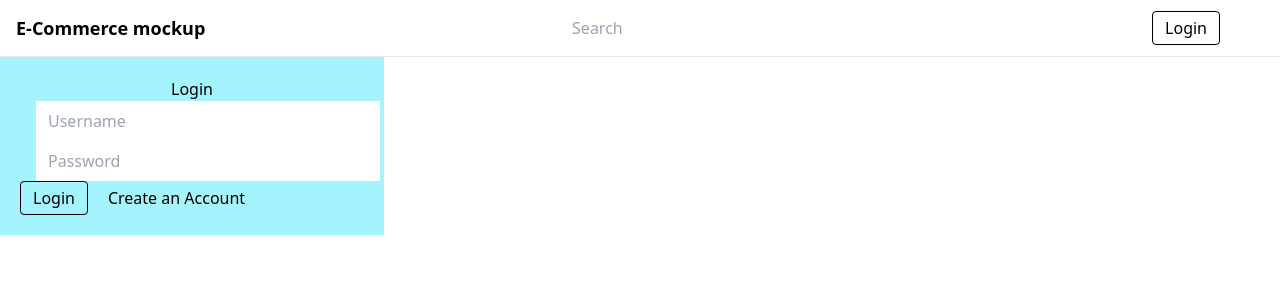
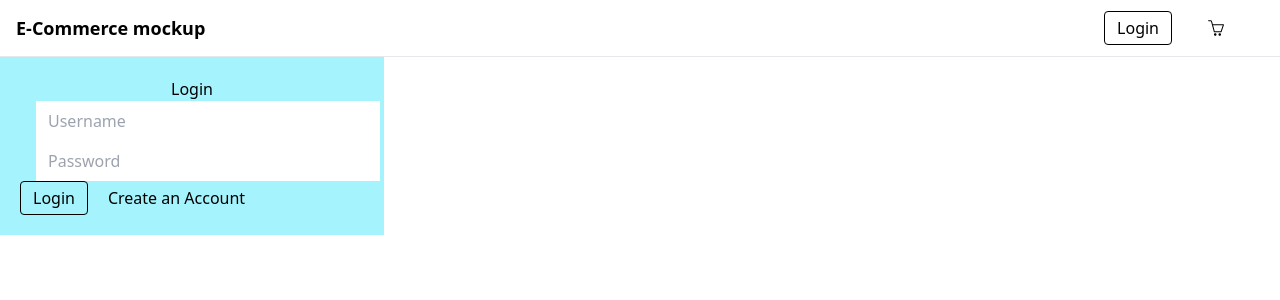
Before and after one commit to TarasMamch/e-commerce-mockup, a React (Create React App) app in the folder client/: page /login in a window 1280 px wide. Shown: the top 300 px of the page. Built offline with nearby package versions, Linux system fonts and the light colour scheme.

Commit message:
imporved header component

```diff
--- a/client/src/components/Header.js
+++ b/client/src/components/Header.js
@@ -1,17 +1,8 @@
-import { useState, useEffect } from "react"
 import { SlBasket } from "react-icons/sl";
-import TextBar from "./TextBar"
 import Button from "./Button";
 import { Link } from "react-router-dom";
 
 function Header() {
-    const [searchInput, setSearchInput] = useState("")
-    const [submit, setSubmit] = useState(false)
-
-    useEffect(() => {
-        // console.log(searchInput)
-    }, [submit])
-
     return (
         <div className="flex items-center justify-between border-b">
             <div className="flex items-center justify-between px-4 h-14 w-11/12">
@@ -20,13 +11,14 @@ function Header() {
                         <Link to="/">E-Commerce mockup</Link>
                     </div>
                 </div>
-                <TextBar placeholder="Search" input={searchInput} setInput={setSearchInput} setSubmit={setSubmit} />
             </div>
-            <div className="mr-10">
+            <div className="flex mr-10 items-center">
                 <Link to="/login">
                     <Button>Login</Button>
                 </Link>
-                {/* <SlBasket /> */}
+                <Link to="/cart">
+                    <SlBasket className="m-4 cursor-pointer" />
+                </Link>
             </div>
         </div>
 
```
